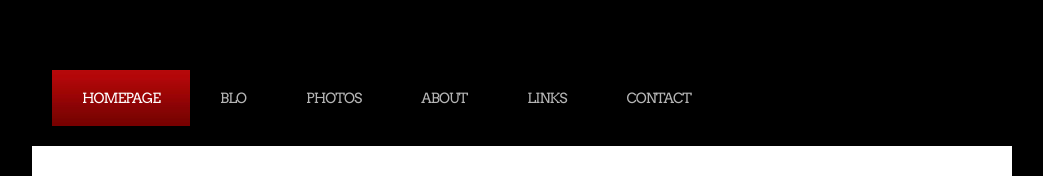
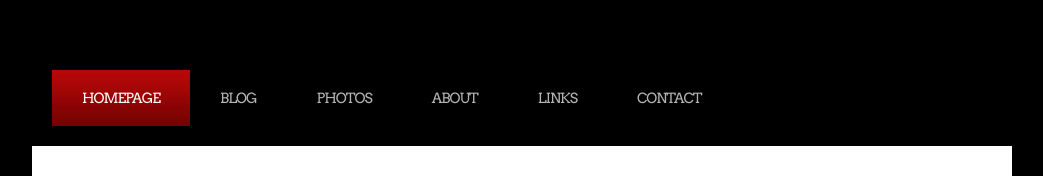
Before and after one commit to PaperJump1/test, a plain HTML site: page index.html in a window 1280 px wide. Shown: the part 190-366 px from the top of the page, without its empty margins (118-1161 px from the left). Drawn offline with Linux system fonts and the light colour scheme.

Commit message:
Update index.html

```diff
--- a/index.html
+++ b/index.html
@@ -33,7 +33,7 @@ Released   : 20120203
 	<div id="menu">
 		<ul>
 			<li class="current_page_item"><a href="#">Homepage</a></li>
-			<li><a href="#indexblog.html">BlO</a></li>
+			<li><a href="#index_blog.html">BlOG</a></li>
 			<li><a href="#">Photos</a></li>
 			<li><a href="#">About</a></li>
 			<li><a href="#">Links</a></li>
```
